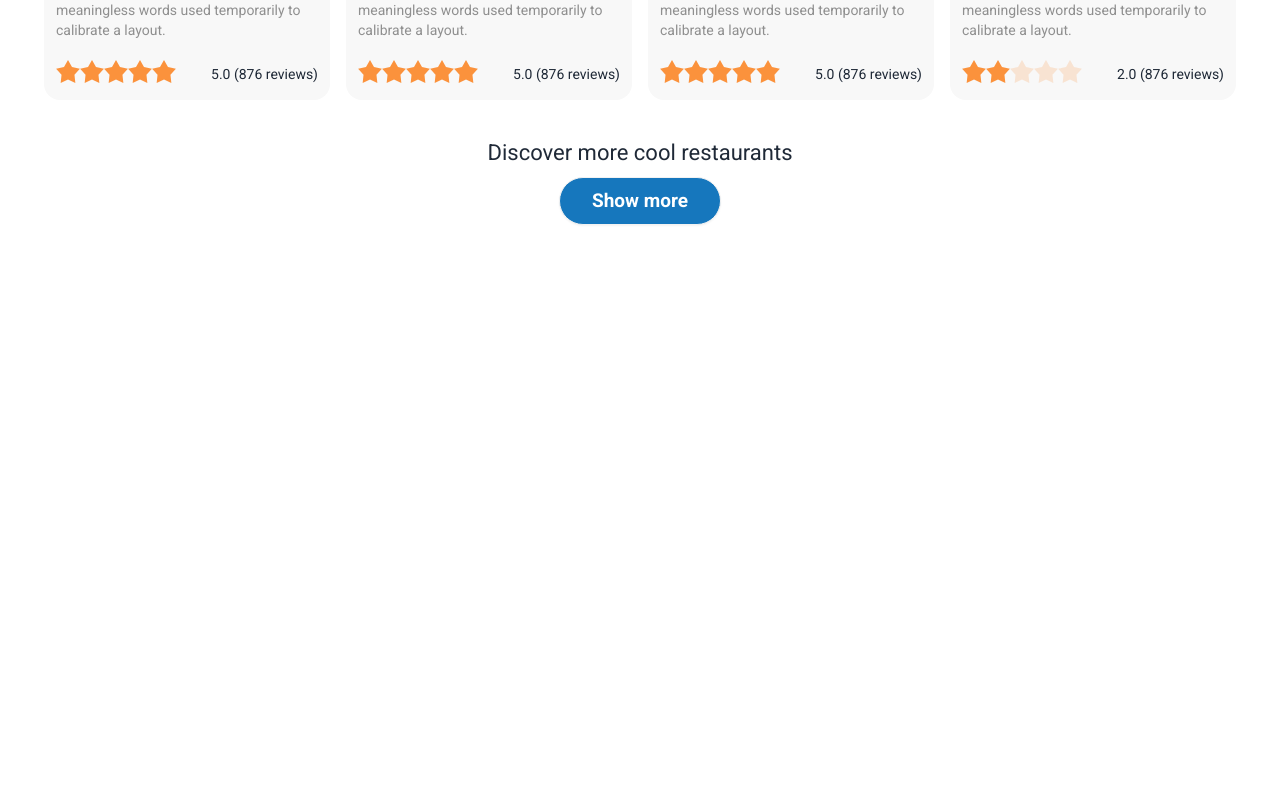
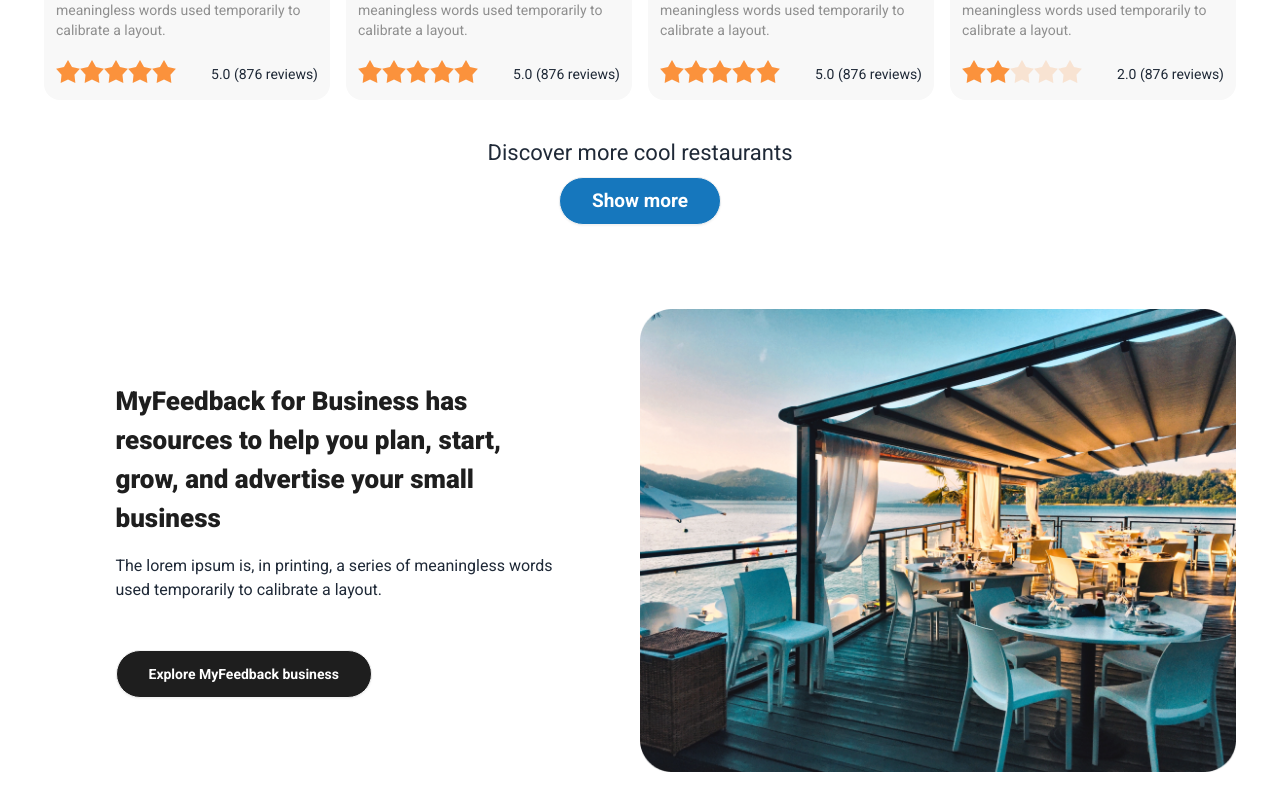
Before and after one commit to AsitChandraRoy/assignment_3, a React (Vite) app: page / in a window 1280 px wide. Shown: the part 2564-3364 px from the top of the page. Before the commit the page ends 2845 px from the top, so only its background shows below. Built offline with nearby package versions, Linux system fonts and the light colour scheme; a web font is replaced by a local one.

Commit message:
my feedback section done

```diff
--- a/src/App.jsx
+++ b/src/App.jsx
@@ -4,6 +4,7 @@ import Navbar from "./components/Navbar";
 import SectionTwo from "./components/SectionTwo";
 import Hero from "./components/Hero";
 import LatestTrends from "./components/LatestTrends";
+import MyFeedback from "./components/MyFeedback";
 
 function App() {
   return (
@@ -12,6 +13,7 @@ function App() {
       <SectionTwo />
       <Hero />
       <LatestTrends />
+      <MyFeedback />
     </>
   );
 }
--- a/src/components/LatestTrends.jsx
+++ b/src/components/LatestTrends.jsx
@@ -138,7 +138,7 @@ function LatestTrends() {
         </div>
         <div className="flex flex-col justify-center items-center py-7">
           <h3 className="text-[22px] font-Lexend mb-2">Discover more cool restaurants</h3>
-          <div className="btn bg-[#1677bd] text-[#ffffff] text-[19px] rounded-full text-center px-8">
+          <div className="btn bg-[#1677bd] text-[#ffffff] text-[19px] rounded-full text-center px-8 hover:bg-[#439ad7]">
             Show more
           </div>
         </div>
--- /dev/null
+++ b/src/components/MyFeedback.jsx
@@ -0,0 +1,22 @@
+import React from 'react'
+
+function MyFeedback() {
+  return (
+    <>
+        <section className="px-5 sm:px-11 py-7 mx-auto">
+            <div className='grid grid-cols-12'>
+                <div className='col-span-12 lg:col-span-6 mx-auto flex flex-col justify-center items-start '>
+                    <h2 className='text-[26px] font-extrabold font-Lexend text-[#1e1e1e] w-[450px] '>MyFeedback for Business has resources to help you plan, start, grow, and advertise your small business</h2>
+                    <p className='text-[16px] w-[453px] py-4'>The lorem ipsum is, in printing, a series of meaningless words used temporarily to calibrate a layout.</p>
+                    <p className='btn bg-[#1e1e1e] text-white rounded-full px-8 mt-8 hover:bg-[#303030]'>Explore MyFeedback business</p>
+                </div>
+                <div className='col-span-12 lg:col-span-6 mx-auto flex flex-col justify-center items-center mt-5 lg:mt-0'>
+                    <img src="myFeedback.png" alt="" />
+                </div>
+            </div>
+        </section>
+    </>
+  )
+}
+
+export default MyFeedback
```
